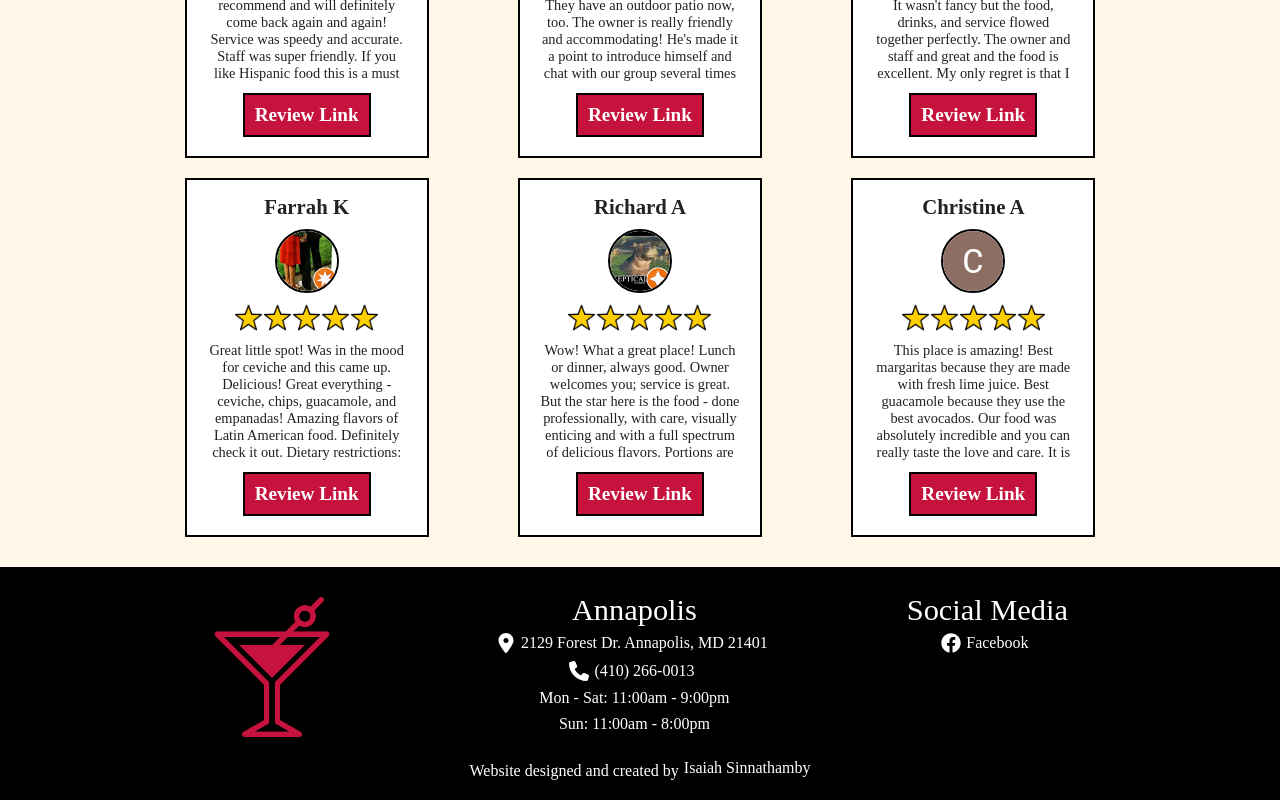
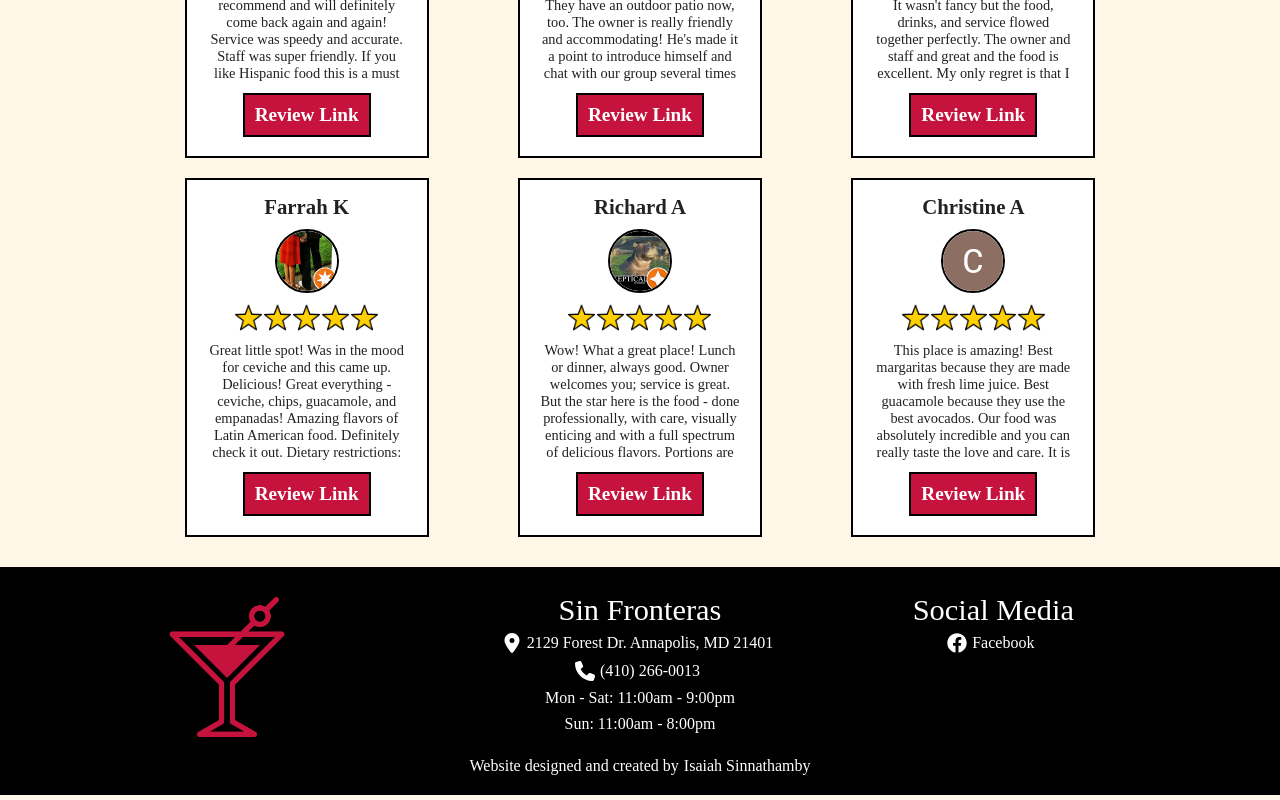
Before and after one commit to isaiahxs/Sin-Fronteras-Cafe, a React (Create React App) app: page / in a window 1280 px wide. Shown: the part 6244-7044 px from the top of the page. Built offline with nearby package versions, Linux system fonts and the light colour scheme; a web font is replaced by a local one.

Commit message:
improved layout of footer

```diff
--- a/src/components/Footer/Footer.css
+++ b/src/components/Footer/Footer.css
@@ -14,10 +14,27 @@
     display: flex;
     flex-direction: row;
     justify-content: space-around;
+    /* margin-left: 0px !important; */
+    /* margin-right: 0px !important; */
     margin: auto;
 }
 
+.logo-section,
+.third-footer-section {
+    width: 260px;
+}
+
+.second-footer-section {
+    width: 360px;
+}
+
+
 .footer-options-container {
+    /* margin-right: 10px; */
+}
+
+.second-footer-section {
+    margin-left: 10px;
     margin-right: 10px;
 }
 
@@ -42,7 +59,7 @@
 .big-logo {
     height: 140px;
     width: auto;
-    margin-right: 30px;
+    /* margin-right: 30px; */
     margin-top: 20px;
     cursor: pointer;
 }
@@ -98,7 +115,7 @@
 
 .credits-created-by {
     margin-bottom: 0px;
-    margin-top: 5px;
+    margin-top: 0px;
     font-size: 1.0rem;
 }
 
--- a/src/components/Footer/index.js
+++ b/src/components/Footer/index.js
@@ -32,18 +32,18 @@ export default function Footer() {
             <div className='footer-section'>
                 <section className='logo-section'>
                     <Link to='/'>
-                        <img src={logo} className='big-logo' alt="Big Isaula's Logo" onClick={() => scrollToTop()} />
+                        <img src={logo} className='big-logo' alt="Big Sin Fronteras Logo" onClick={() => scrollToTop()} />
                     </Link>
                 </section>
 
                 <section className='second-footer-section'>
                     <ul className='footer-options-container'>
                         <li className='footer-heading'>
-                            Annapolis
+                            Sin Fronteras
                         </li>
                         <div className='footer-options'>
                             <li>
-                                <a href="https://www.google.com/maps/place/Isaula's+Beauty+Salon+LLC/@39.1592102,-76.6207809,15z/data=!4m6!3m5!1s0x89b7fcdd79a6aeed:0xa55be85257c1581f!8m2!3d39.1592102!4d-76.6207809!16s%2Fg%2F1v8l0hr7?entry=ttu" target='_blank' rel='noopener noreferrer'>
+                                <a href="https://www.google.com/maps/place/Sin+Fronteras/@38.9775203,-76.5394309,17z/data=!3m1!4b1!4m6!3m5!1s0x89b7f6ce8f43a82f:0x43022ee12cca4c62!8m2!3d38.9775162!4d-76.536856!16s%2Fg%2F1tpf80bs?entry=ttu" target='_blank' rel='noopener noreferrer'>
                                     <div className='footer-icon-container'>
                                         <img src={map_pin} className='footer-icon GB-map-icon' alt='Map Pin Icon' />
                                         <p className='footer-icon-description'>
```
